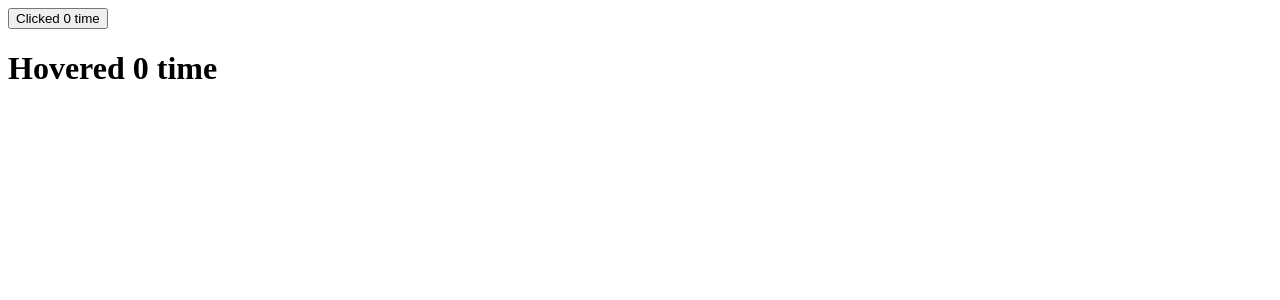
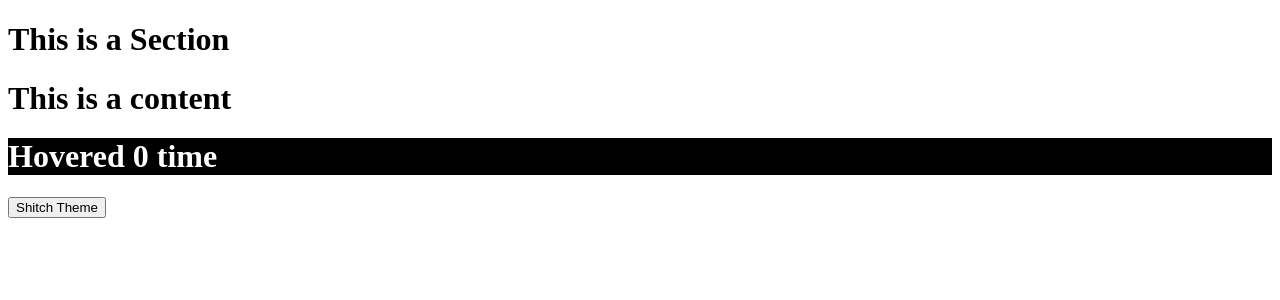
Before and after one commit to md-arif-islam/reactapp, a React (Create React App) app: page / in a window 1280 px wide. Shown: the top 300 px of the page. Built offline with nearby package versions, Linux system fonts and the light colour scheme.

Commit message:
Context API

```diff
--- a/src/App.js
+++ b/src/App.js
@@ -1,23 +1,35 @@
-import ClickCounter from './components/ClickCounter';
-import Counter from './components/Counter';
-import HoverCounter from './components/HoverCounter';
+import React from 'react';
+import Section from './components/Section';
+import ThemeContext from './contexts/themeContext';
 
-function App() {
-    return (
-        <div className="app">
-            <Counter>
-                {(count, incrementCount) => (
-                    <ClickCounter count={count} incrementCount={incrementCount} />
-                )}
-            </Counter>
+class App extends React.Component {
+    state = {
+        theme: 'dark',
+    };
 
-            <Counter>
-                {(count, incrementCount) => (
-                    <HoverCounter count={count} incrementCount={incrementCount} />
-                )}
-            </Counter>
-        </div>
-    );
+    switchTheme = () => {
+        this.setState(({ theme }) => {
+            if (theme === 'dark') {
+                return {
+                    theme: 'light',
+                };
+            }
+            return {
+                theme: 'dark',
+            };
+        });
+    };
+
+    render() {
+        const { theme } = this.state;
+        return (
+            <div className="app">
+                <ThemeContext.Provider value={{ theme, switchTheme: this.switchTheme }}>
+                    <Section />
+                </ThemeContext.Provider>
+            </div>
+        );
+    }
 }
 
 export default App;
--- /dev/null
+++ b/src/components/Content.js
@@ -0,0 +1,24 @@
+import { useContext } from 'react';
+import ThemeContext from '../contexts/themeContext';
+import Counter from './Counter';
+import HoverCounter from './HoverCounter';
+
+export default function Content() {
+    const context = useContext(ThemeContext);
+    const { theme, switchTheme } = context;
+    return (
+        <div>
+            <h1>This is a content</h1>
+            <Counter>
+                {(count, incrementCount) => (
+                    <HoverCounter
+                        count={count}
+                        incrementCount={incrementCount}
+                        theme={theme}
+                        switchTheme={switchTheme}
+                    />
+                )}
+            </Counter>
+        </div>
+    );
+}
--- a/src/components/HoverCounter.js
+++ b/src/components/HoverCounter.js
@@ -1,12 +1,16 @@
 import React from 'react';
 
-export default class HoverCounter extends React.Component {
-    render() {
-        const { count, incrementCount } = this.props;
-        return (
-            <div>
-                <h1 onMouseOver={incrementCount}>Hovered {count} time</h1>
-            </div>
-        );
-    }
+export default function HoverCounter({ count, incrementCount, theme, switchTheme }) {
+    const style = theme === 'dark' ? { backgroundColor: '#000000', color: '#ffffff' } : null;
+    console.log(style);
+    return (
+        <div>
+            <h1 style={style} onMouseOver={incrementCount}>
+                Hovered {count} time
+            </h1>
+            <button type="button" onClick={switchTheme}>
+                Shitch Theme
+            </button>
+        </div>
+    );
 }
--- /dev/null
+++ b/src/components/Section.js
@@ -0,0 +1,11 @@
+import React from 'react';
+import Content from './Content';
+
+export default function Section() {
+    return (
+        <div>
+            <h1>This is a Section</h1>
+            <Content />
+        </div>
+    );
+}
--- /dev/null
+++ b/src/contexts/themeContext.js
@@ -0,0 +1,5 @@
+import React from 'react';
+
+const themeContext = React.createContext();
+
+export default themeContext;
```
